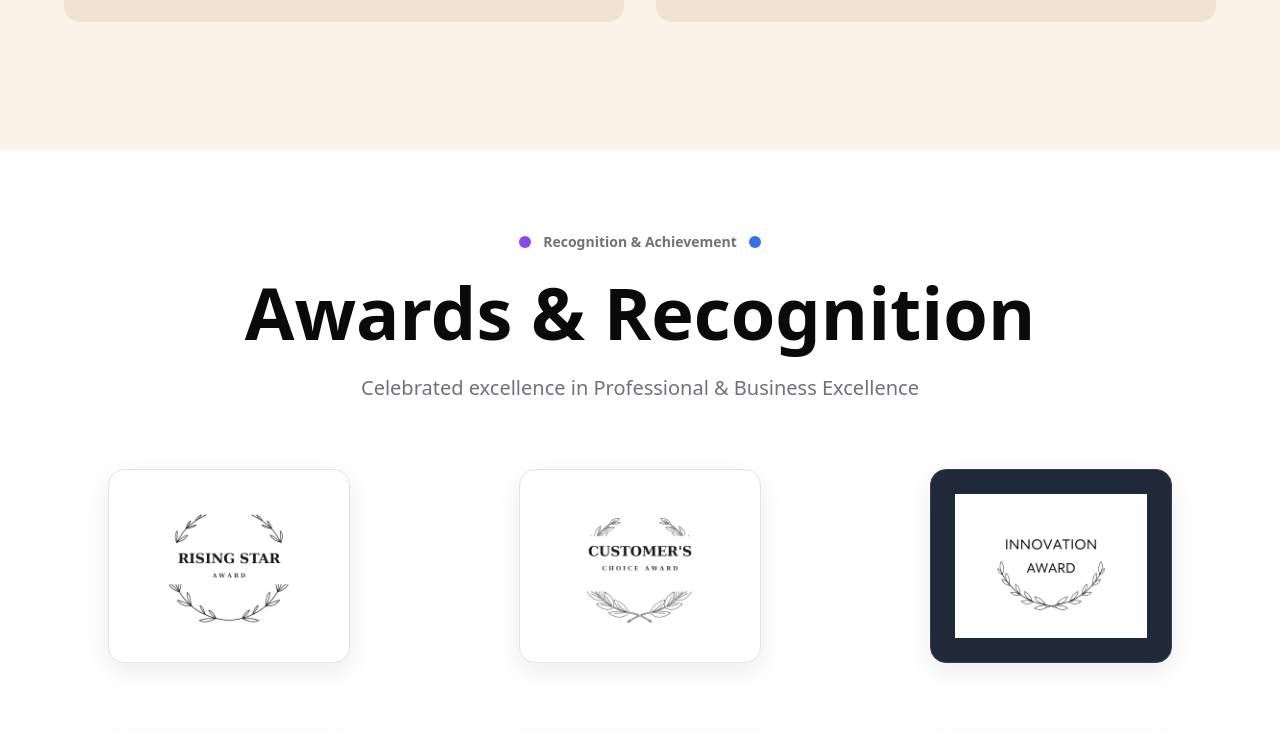
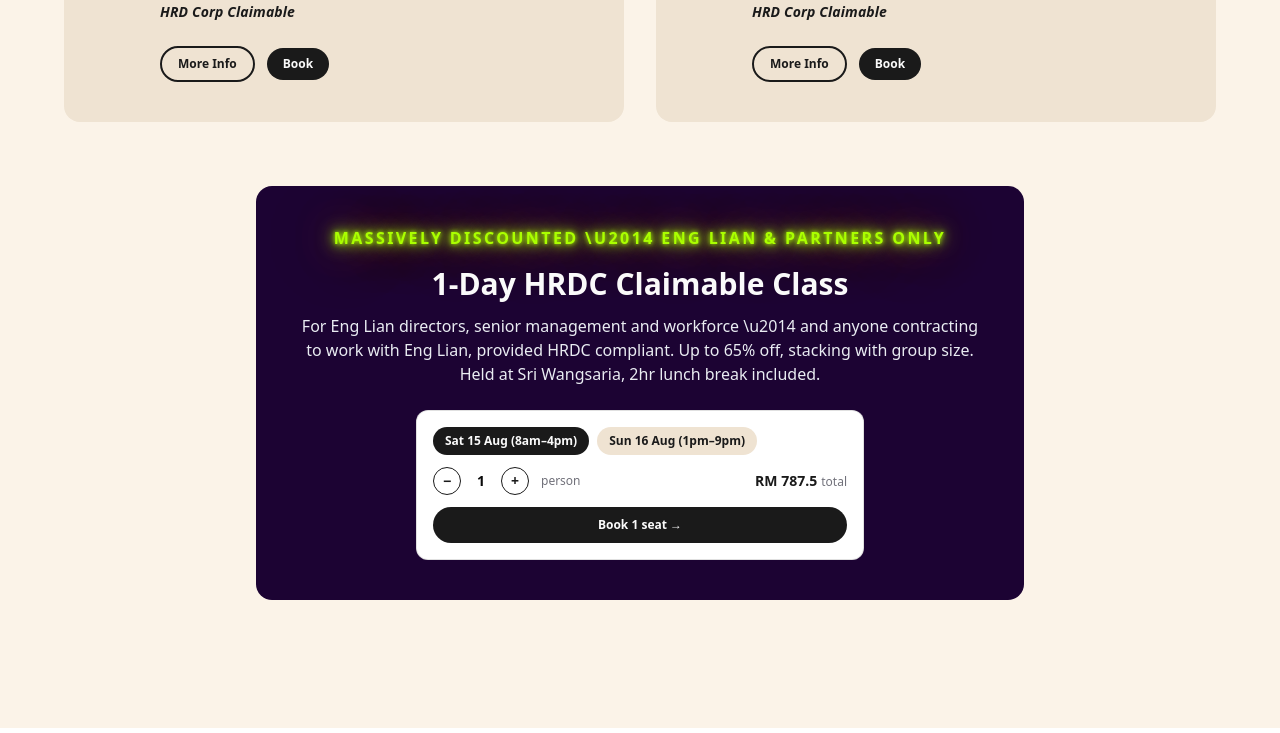
Before and after one commit to IanMacAndrew/WooWoo_PBS, a React (Vite) app: page / in a window 1280 px wide. Shown: the part 1944-2677 px from the top of the page. Built offline with nearby package versions, Linux system fonts and the light colour scheme; the HTML template or start-up script is replaced by a standard one; a web font is replaced by a local one.

Commit message:
Add BookingWidget (quantity picker auto-routes to correct discount band) and new Eng Lian HRDC section on same page

```diff
--- /dev/null
+++ b/src/components/BookingWidget.tsx
@@ -0,0 +1,83 @@
+'use client'
+
+import { useState } from 'react'
+
+export type Band = { minQty: number; maxQty: number; pricePerPerson: number; href: string }
+export type DateOption = { label: string; bands: Band[] }
+
+export function BookingWidget({
+  dateOptions,
+  singleBands,
+  currency = 'RM',
+}: {
+  dateOptions?: DateOption[]
+  singleBands?: Band[]
+  currency?: string
+}) {
+  const options = dateOptions ?? (singleBands ? [{ label: '', bands: singleBands }] : [])
+  const [dateIndex, setDateIndex] = useState(0)
+  const bands = options[dateIndex]?.bands ?? []
+  const maxQty = bands.length ? Math.max(...bands.map((b) => b.maxQty)) : 1
+  const [qty, setQty] = useState(1)
+  const band = bands.find((b) => qty >= b.minQty && qty <= b.maxQty) ?? bands[0]
+  const total = band ? band.pricePerPerson * qty : 0
+
+  return (
+    <div className="mt-4 p-4 rounded-xl" style={{ background: '#ffffff', border: '1px solid rgba(0,0,0,0.12)' }}>
+      {dateOptions && dateOptions.length > 1 && (
+        <div className="flex gap-2 mb-3 flex-wrap">
+          {dateOptions.map((d, i) => (
+            <button
+              key={d.label}
+              onClick={() => {
+                setDateIndex(i)
+                setQty(1)
+              }}
+              className="text-xs font-semibold px-3 py-1.5 rounded-full gentle-animation"
+              style={{ background: i === dateIndex ? '#1a1a1a' : '#EFE3D2', color: i === dateIndex ? '#fafafa' : '#1a1a1a' }}
+            >
+              {d.label}
+            </button>
+          ))}
+        </div>
+      )}
+      <div className="flex items-center justify-between gap-4 flex-wrap">
+        <div className="flex items-center gap-2">
+          <button
+            onClick={() => setQty((q) => Math.max(1, q - 1))}
+            className="w-7 h-7 rounded-full border flex items-center justify-center text-sm font-bold"
+            style={{ borderColor: '#1a1a1a', color: '#1a1a1a' }}
+            aria-label="Decrease quantity"
+          >
+            {'\u2212'}
+          </button>
+          <span className="text-sm font-bold w-6 text-center">{qty}</span>
+          <button
+            onClick={() => setQty((q) => Math.min(maxQty, q + 1))}
+            className="w-7 h-7 rounded-full border flex items-center justify-center text-sm font-bold"
+            style={{ borderColor: '#1a1a1a', color: '#1a1a1a' }}
+            aria-label="Increase quantity"
+          >
+            +
+          </button>
+          <span className="text-xs text-muted-foreground ml-1">{qty === 1 ? 'person' : 'people'}</span>
+        </div>
+        <div className="text-sm font-black" style={{ color: '#1a1a1a' }}>
+          {currency} {total.toLocaleString()}
+          <span className="font-normal text-xs text-muted-foreground ml-1">total</span>
+        </div>
+      </div>
+      {band && (
+        <a
+          href={band.href}
+          target="_blank"
+          rel="noopener noreferrer"
+          className="mt-3 block text-center text-xs font-semibold px-4 py-2.5 rounded-full gentle-animation hover:-translate-y-0.5"
+          style={{ background: '#1a1a1a', color: '#fafafa' }}
+        >
+          Book {qty} {qty === 1 ? 'seat' : 'seats'} {'\u2192'}
+        </a>
+      )}
+    </div>
+  )
+}
--- a/src/components/Portfolio.tsx
+++ b/src/components/Portfolio.tsx
@@ -2,6 +2,7 @@
 
 import { Radio, Presentation, CalendarRange, GraduationCap } from 'lucide-react'
 import { useFocus } from '@/contexts/FocusContext'
+import { BookingWidget, type Band, type DateOption } from './BookingWidget'
 
 const subtitleByFocus: Record<string, string> = {
   strategy: 'Four ways to bring Strategic AI Transformation into your organisation.',
@@ -29,6 +30,10 @@ const formats = [
     infoHref: '#',
     bookHref: 'https://buy.stripe.com/aFa9AU6pVevMfD9fbXcbC0A',
     banner: 'EXTRA 10% OFF \u2014 BOOK BY AUG 6!',
+    bookingBands: [
+      { minQty: 1, maxQty: 3, pricePerPerson: 612.5, href: 'https://buy.stripe.com/aFa9AU6pVevMfD9fbXcbC0A' },
+      { minQty: 4, maxQty: 10, pricePerPerson: 525, href: 'https://buy.stripe.com/14AeVe6pVevMbmT1l7cbC0B' },
+    ] as Band[],
   },
   {
     icon: CalendarRange,
@@ -85,7 +90,7 @@ export function Portfolio() {
 
         {/* Formats Grid */}
         <div className="max-w-6xl mx-auto grid grid-cols-1 md:grid-cols-2 gap-8">
-          {formats.map(({ icon: Icon, title, text, tagline, infoHref, bookHref, banner }) => (
+          {formats.map(({ icon: Icon, title, text, tagline, infoHref, bookHref, banner, bookingBands }) => (
             <div
               key={title}
               className="relative rounded-2xl p-8 lg:p-10 gentle-animation hover:-translate-y-1 overflow-hidden"
@@ -125,6 +130,7 @@ export function Portfolio() {
                     >
                       More Info
                     </a>
+                    {!bookingBands && (
                       <a
                         href={bookHref}
                         className="text-xs font-semibold px-4 py-2 rounded-full gentle-animation hover:-translate-y-0.5"
@@ -132,11 +138,54 @@ export function Portfolio() {
                       >
                         Book
                       </a>
+                    )}
                   </div>
+                  {bookingBands && <BookingWidget singleBands={bookingBands} />}
                 </div>
               </div>
             </div>
           ))}
+        </div>
+
+        {/* Eng Lian HRDC Discount */}
+        <div className="max-w-3xl mx-auto mt-16">
+          <div
+            className="relative rounded-2xl p-8 lg:p-10 overflow-hidden"
+            style={{ background: '#1c0333' }}
+          >
+            <div className="woowoo-neon-banner text-center text-sm sm:text-base font-black tracking-widest uppercase mb-4">
+              Massively Discounted \u2014 Eng Lian & Partners Only
+            </div>
+            <h3 className="text-2xl sm:text-3xl font-black text-center mb-3" style={{ color: '#fafafa' }}>
+              1-Day HRDC Claimable Class
+            </h3>
+            <p className="text-center text-sm sm:text-base mb-6" style={{ color: '#E9ECF2' }}>
+              For Eng Lian directors, senior management and workforce \u2014 and anyone contracting to work with Eng Lian, provided HRDC compliant. Up to 65% off, stacking with group size. Held at Sri Wangsaria, 2hr lunch break included.
+            </p>
+            <div className="max-w-md mx-auto">
+              <BookingWidget
+                currency="RM"
+                dateOptions={[
+                  {
+                    label: 'Sat 15 Aug (8am\u20134pm)',
+                    bands: [
+                      { minQty: 1, maxQty: 3, pricePerPerson: 787.5, href: 'https://buy.stripe.com/3cI14og0v3R89eLd3PcbC0u' },
+                      { minQty: 4, maxQty: 9, pricePerPerson: 700, href: 'https://buy.stripe.com/bJe6oI5lR0EW8aH7JvcbC0v' },
+                      { minQty: 10, maxQty: 30, pricePerPerson: 612.5, href: 'https://buy.stripe.com/bJedRacOjfzQ62ze7TcbC0w' },
+                    ],
+                  },
+                  {
+                    label: 'Sun 16 Aug (1pm\u20139pm)',
+                    bands: [
+                      { minQty: 1, maxQty: 3, pricePerPerson: 787.5, href: 'https://buy.stripe.com/14A3cw9C79bs3Ur5BncbC0x' },
+                      { minQty: 4, maxQty: 9, pricePerPerson: 700, href: 'https://buy.stripe.com/6oUaEY9C7fzQ76D3tfcbC0y' },
+                      { minQty: 10, maxQty: 30, pricePerPerson: 612.5, href: 'https://buy.stripe.com/fZu3cw29FgDU3UrfbXcbC0z' },
+                    ],
+                  },
+                ] as DateOption[]}
+              />
+            </div>
+          </div>
         </div>
       </div>
 
```
Lines whose indentation alone changed are shown as unchanged.
